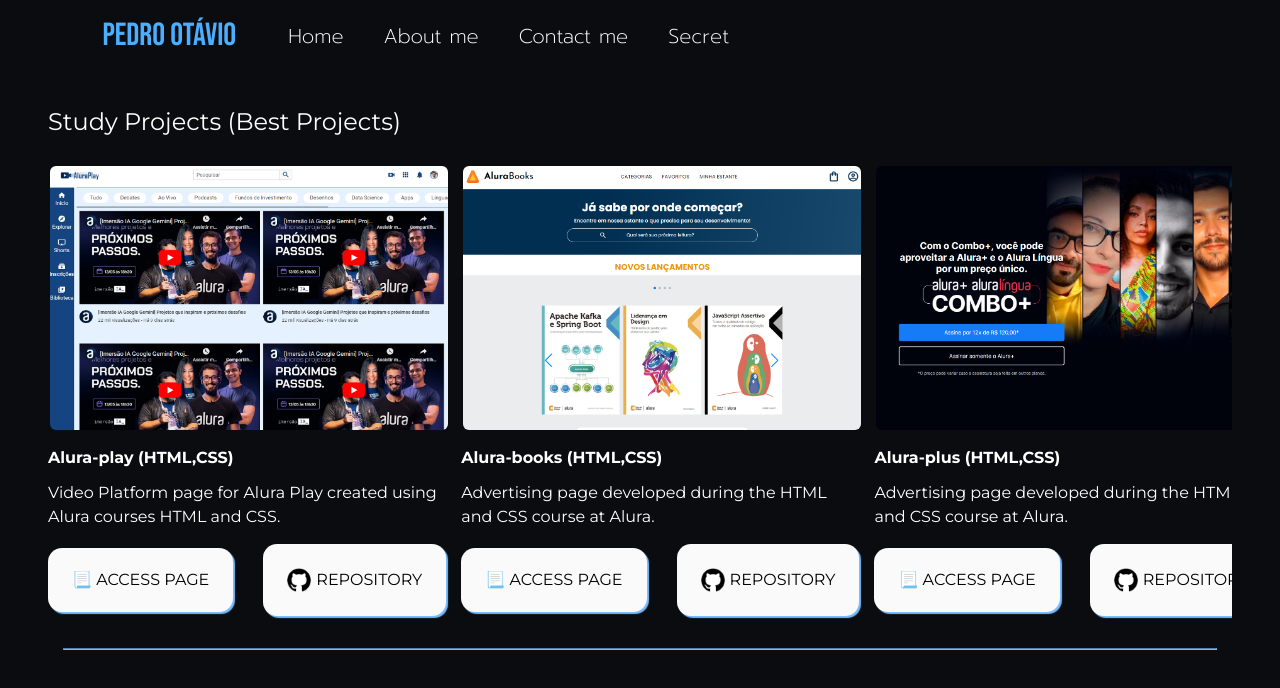
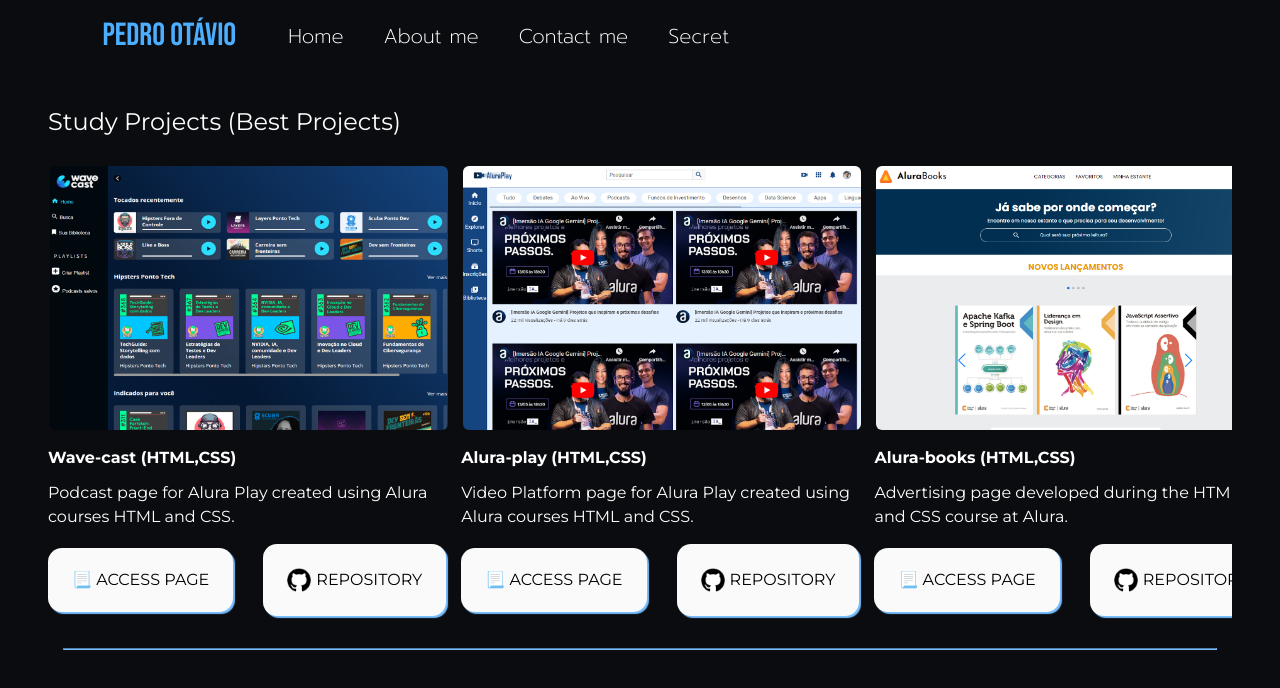
Before and after one commit to ilevex0/ilevex0.github.io, a plain HTML site: page index.html in a window 1280 px wide. Drawn offline with Linux system fonts and the light colour scheme.

Commit message:
Added Wave-cast project to the portfolio

```diff
--- a/index.html
+++ b/index.html
@@ -58,6 +58,21 @@
         <!-- SEGUNDA SECTION -->
         <h1 class="main__title">Study Projects (Best Projects)</h1>
         <section class="projects">
+            <div class="projects__container">
+                <ul class="projects__container__list">
+                    <li class="projects__container__item">
+                        <a class="projects__container__image" href="https://ilevex0.github.io/Wave-cast/" target="_blank">
+                            <img src="img/wave-cast.png" alt="Alura Play Project">
+                        </a>
+                        <h2 class="projects__container__title">Wave-cast (HTML,CSS)</h2>
+                        <p class="projects__container__description">Podcast page for Alura Play created using Alura courses HTML and CSS.</p>
+                        <div class="projects__container__div">
+                            <a class="projects__container__link" href="https://ilevex0.github.io/Wave-cast/" target="_blank">📃 Access page</a>
+                            <a class="projects__container__link" href="https://github.com/ilevex0/Wave-cast" target="_blank"><img class="social-icon" src="img/socials/github-low-q.png"> Repository</a>
+                        </div>
+                    </li>
+                </ul>
+            </div>
             <div class="projects__container">
                 <ul class="projects__container__list">
                     <li class="projects__container__item">
```
Also changed, not shown: img/wave-cast.png (added).
